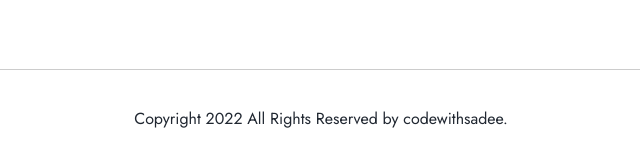
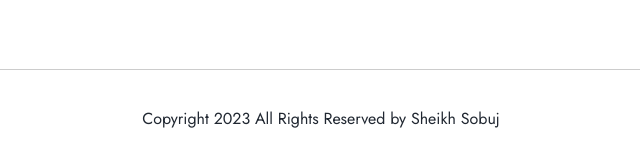
Before and after one commit to Sheikh-Sobuj/Dprod-Project, a plain HTML site: page index.html in a window 1280 px wide. Shown: the part 5218-5383 px from the top of the page, 319-959 px from the left. Drawn offline with nearby package versions, Linux system fonts and the light colour scheme.

Commit message:
Update index.html

```diff
--- a/index.html
+++ b/index.html
@@ -759,7 +759,7 @@
       <div class="footer-bottom">
 
         <p class="copyright">
-          Copyright 2022 All Rights Reserved by codewithsadee.
+          Copyright 2023 All Rights Reserved by Sheikh Sobuj
         </p>
 
       </div>
```
